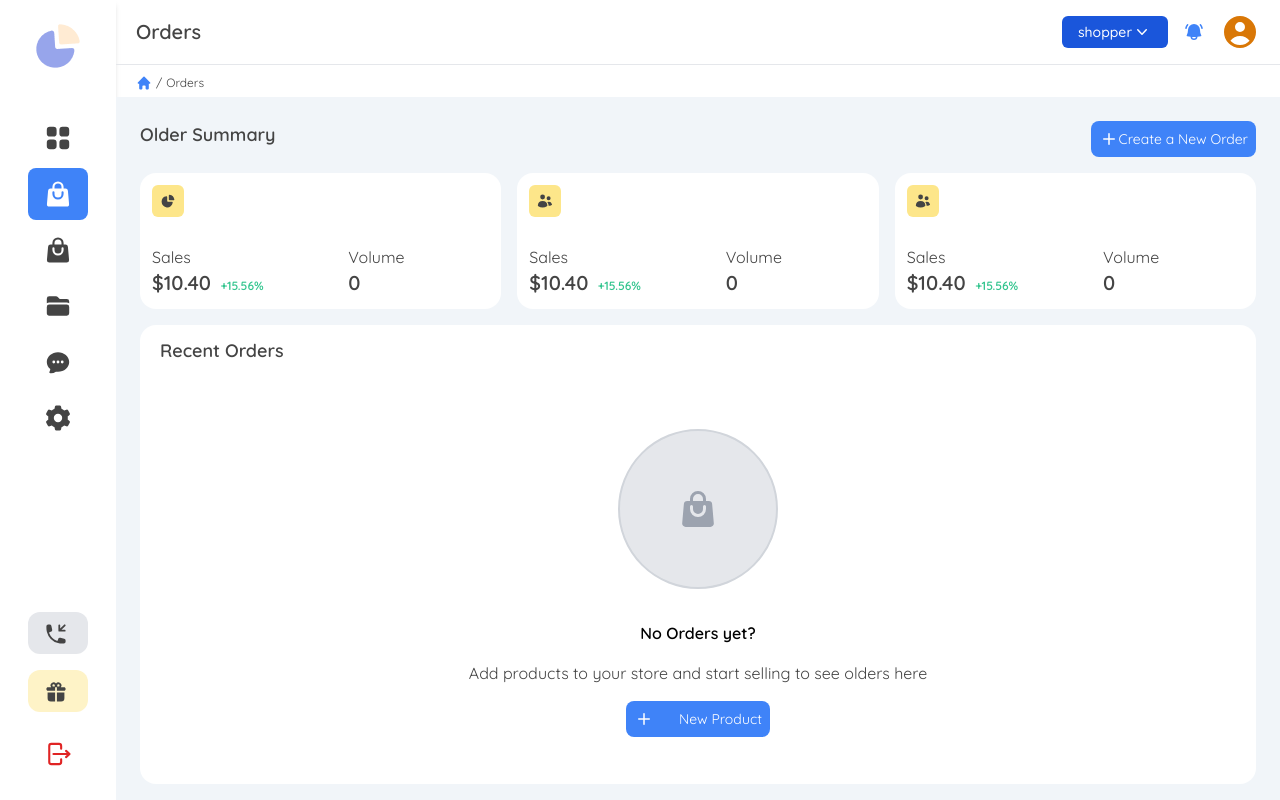
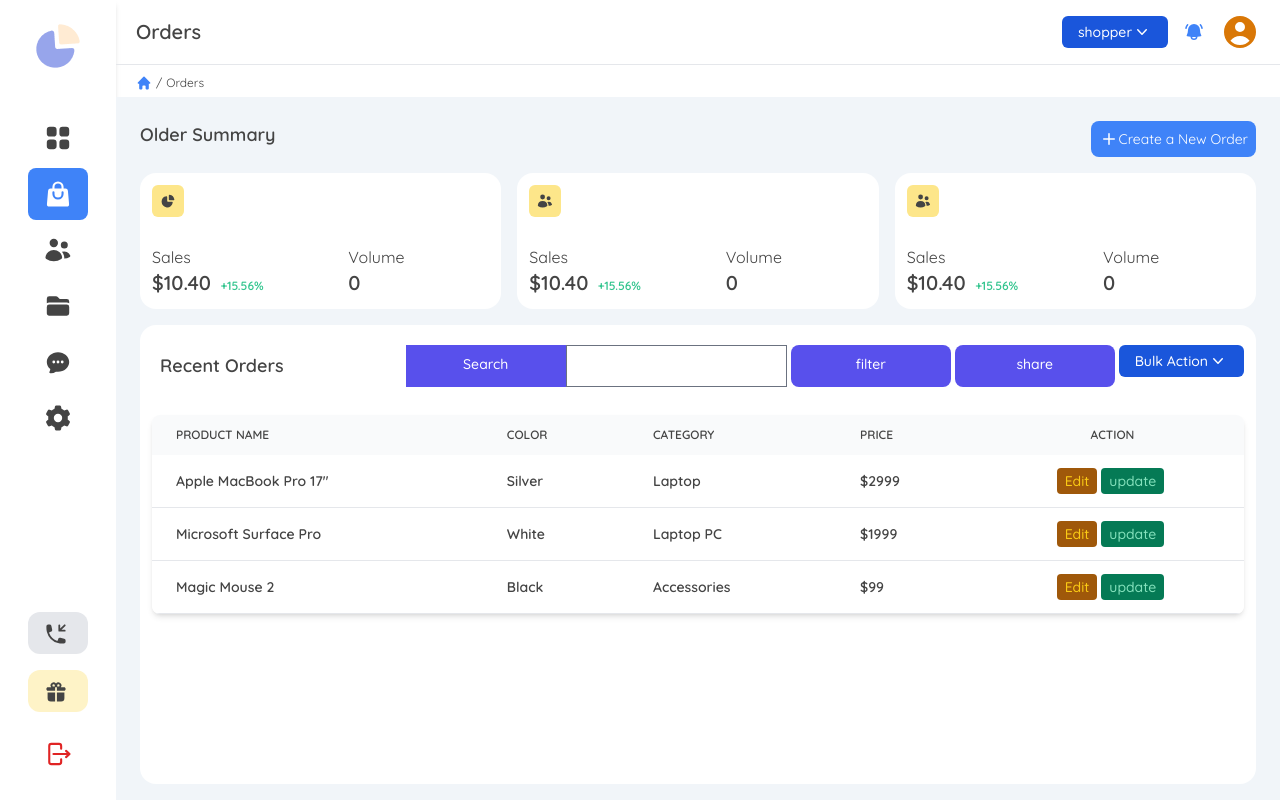
Before and after one commit to Ruan-Rita/Metrix-SaaS, a Next.js app in the folder client/: page /orders in a window 1280 px wide. Built offline with nearby package versions, Linux system fonts and the light colour scheme.

Commit message:
Client: add tables, some styles Page Orders

```diff
--- a/client/components/InfoCard/InfoCard.tsx
+++ b/client/components/InfoCard/InfoCard.tsx
@@ -7,12 +7,19 @@ interface IInfoCard {
     children: ReactNode
     bgIconColor?: string
     className?: string
+    rightSide?: boolean | ReactNode
     title?: String | ReactNode
     dropItems?: Array<string>
     onChangeDrop?: Function
     dropDownTheme?: ThemeColorDropDown
 }
-export default function InfoCard({ icon, bgIconColor, children, className, dropItems = [], title, onChangeDrop, dropDownTheme }: IInfoCard) {
+export default function InfoCard({ icon, bgIconColor, children, className, rightSide = false, dropItems = [], title, onChangeDrop, dropDownTheme }: IInfoCard) {
+    function renderRightSide() {
+        if (rightSide) return rightSide
+        return <>
+            {dropItems.length > 0 ? <Dropdown theme={dropDownTheme} items={dropItems} onChange={onChangeDrop} /> : null}
+        </>
+    }
     return (
         <div className={`p-3 flex bg-white rounded-2xl ${className}`} >
             <div className="flex-1 flex flex-col">
@@ -26,7 +33,7 @@ export default function InfoCard({ icon, bgIconColor, children, className, dropI
                         }
                         <h2 className="ml-2 font-bold text-lg">{title ? title : null}</h2>
                     </div>
-                    {dropItems.length > 0 ? <Dropdown theme={dropDownTheme} items={dropItems} onChange={onChangeDrop} /> : null}
+                    {renderRightSide()}
                 </div>
                 {children}
             </div>
--- a/client/components/SideBar/Index.tsx
+++ b/client/components/SideBar/Index.tsx
@@ -7,27 +7,41 @@ import {
     ArrowRightOnRectangleIcon,
     PhoneArrowDownLeftIcon,
     GiftIcon,
-    ChevronRightIcon
+    ChevronRightIcon,
+    UsersIcon
 } from "@heroicons/react/20/solid";
 
 import Image from "next/image";
 import { useRouter } from "next/router";
 import Logo from '../../public/images/logo.png'
 import ActiveLink from "../core/ActiveLink";
-import { useState } from 'react'
+import { useEffect, useState } from 'react'
 
 export default function SideBar() {
     const router = useRouter()
     const [isExpansive, setIsExpansive] = useState(false)
+
+    useEffect(() => {
+        if (localStorage.getItem('UserUI_isExpansive') == 'true') {
+            setIsExpansive(localStorage.getItem('UserUI_isExpansive') == 'true')
+            console.log('1 ruan - rita');
+        }
+    }, [])
 
     function _logout() {
         console.log("efetuou o logout")
         router.push('login')
     }
 
+    function handleIsExpansive() {
+        const newValue = !isExpansive
+        setIsExpansive(newValue)
+        localStorage.setItem('UserUI_isExpansive', 'true')
+    }
+
     return (
         <div className="flex-none flex flex-col px-7 py-5 h-screen shadow-md">
-            <section onClick={() => setIsExpansive(!isExpansive)} className={`mb-10 flex items-center cursor-pointer hover:scale-105 transition-all ${!isExpansive ? 'justify-center' : ''}`}>
+            <section onClick={() => handleIsExpansive()} className={`mb-10 flex items-center cursor-pointer hover:scale-105 transition-all ${!isExpansive ? 'justify-center' : ''}`}>
                 <Image src={Logo} alt="LOGO" />
                 {isExpansive ? <h5 className="text-lg font-bold ml-2">Metrix</h5> : ''}
             </section>
@@ -42,7 +56,7 @@ export default function SideBar() {
                         </ActiveLink>
                     </li>
                     <li className="mb-1">
-                        <ActiveLink href={'/customers'} icon={<ShoppingBagIcon />} label="Customers" justIcon={!isExpansive}>
+                        <ActiveLink href={'/customers'} icon={<UsersIcon />} label="Customers" justIcon={!isExpansive}>
                             <span className="bg-orange-300 w-7 h-7 text-center leading-7 ml-2 rounded-full"> 3 </span>
                         </ActiveLink>
                     </li>
--- a/client/components/Templates/Main.tsx
+++ b/client/components/Templates/Main.tsx
@@ -1,7 +1,7 @@
 import Header from "../Header";
 import SideBar from "../SideBar/Index";
 
-export default function MainTemplate ({children, title}) {
+export default function MainTemplate({ children, title }) {
 
     return (
         <main className="flex">
--- a/client/components/core/Dropdown/index.tsx
+++ b/client/components/core/Dropdown/index.tsx
@@ -15,6 +15,8 @@ export default function Dropdown({ items = [], label, onChange, theme }: IDropdo
 
     useEffect(() => {
         setIdDropdown(SimpleHash())
+        console.log('Label', label);
+
     }, [])
 
     useEffect(() => {
@@ -37,10 +39,16 @@ export default function Dropdown({ items = [], label, onChange, theme }: IDropdo
         },
     }
 
+    function renderValue() {
+        if (selected != -1) return items[selected]
+        if (label) return label
+        if (items.length > 0) return items[0]
+        return ''
+    }
     return (
         <div className='relative'>
             <button data-dropdown-toggle={idDropdown} className={`w-fit focus:ring-2 focus:outline-none font-medium rounded-md text-sm px-4 py-1.5 text-center inline-flex items-center ${themeColor[theme ? theme : ThemeColorDropDown.default].button}`} type="button">
-                {label ?? selected != -1 ? items[selected] : items.length > 0 ? items[0] : ''}
+                {renderValue()}
                 <ChevronDownIcon className={`ml-auto w-5 h-5 ${themeColor[theme ? theme : ThemeColorDropDown.default].icon}`} />
             </button>
             <div id={idDropdown} className="dropdown-container hidden z-10 w-44 bg-white rounded divide-y divide-gray-100 shadow dark:bg-gray-700 right-0 translate-x-0">
--- /dev/null
+++ b/client/components/core/TableBase/index.tsx
@@ -0,0 +1,51 @@
+interface ITable {
+    rows: object[],
+    titles: string[]
+}
+export default function TableBase({ rows, titles }: ITable) {
+
+    function renderTitles() {
+        return <>
+            {titles.map(item => (
+                <th scope="col" className="px-6 py-3">
+                    {item}
+                </th>
+            ))}
+            <th scope="col" className="px-6 py-3 text-center">
+                Action
+            </th>
+
+        </>
+    }
+
+    function renderRows() {
+        return rows.map(item => (
+            <tr className="bg-white border-b dark:bg-gray-800 dark:border-gray-700 hover:bg-gray-50 dark:hover:bg-gray-600">
+                {Object.values(item).map((item) => (
+                    <th scope="row" className="px-6 py-4">
+                        {item}
+                    </th>
+                ))}
+                <td className="px-6 py-4 text-center">
+                    <a href="#" className="mr-1 font-medium bg-yellow-600 px-2 py-1 rounded text-yellow-300 dark:text-yellow-500 hover:underline">Edit</a>
+                    <a href="#" className="mr-1 font-medium bg-green-600 px-2 py-1 rounded text-green-300 dark:text-green-500 hover:underline">update</a>
+                </td>
+            </tr>
+        ))
+    }
+
+    return (
+        <div className="relative overflow-x-auto shadow-md sm:rounded-lg">
+            <table className="w-full text-sm text-left text-gray-500 dark:text-gray-400">
+                <thead className="text-xs text-gray-700 uppercase bg-gray-50 dark:bg-gray-700 dark:text-gray-400">
+                    <tr>
+                        {renderTitles()}
+                    </tr>
+                </thead>
+                <tbody>
+                    {renderRows()}
+                </tbody>
+            </table>
+        </div>
+    )
+}
--- a/client/pages/orders/index.tsx
+++ b/client/pages/orders/index.tsx
@@ -1,11 +1,44 @@
 import { ChartPieIcon, PlusIcon, ShoppingBagIcon, UsersIcon } from "@heroicons/react/20/solid";
 import Image from "next/image";
+import Dropdown from "../../components/core/Dropdown";
+import SubmitButton from "../../components/core/Submit";
+import TableBase from "../../components/core/TableBase";
 import InfoCard from "../../components/InfoCard/InfoCard";
 import MainTemplate from "../../components/Templates/Main";
 
 export default function Home() {
-  const Orders = []
+  const Orders = ['item 1', 'item 2']
 
+  const titles = ['Product name', 'Color', 'Category', 'Price'];
+  const rows = [{
+    'Product name': 'Apple MacBook Pro 17"',
+    'Color': 'Silver',
+    'Category': 'Laptop',
+    'Price': '$2999',
+  }, {
+    'Product name': 'Microsoft Surface Pro',
+    'Color': 'White',
+    'Category': 'Laptop PC',
+    'Price': '$1999	',
+  }, {
+    'Product name': 'Magic Mouse 2',
+    'Color': 'Black',
+    'Category': 'Accessories',
+    'Price': '$99',
+  }];
+
+  function renderMenuRecentOrders() {
+    return (<div className="flex gap-1">
+      <div className="flex">
+        <SubmitButton label="Search" className="rounded-none" />
+        <input type="search" />
+      </div>
+      <SubmitButton label="filter" />
+      <SubmitButton label="share" />
+      <Dropdown items={['item 1', 'item 2', 'item 3']} label={'Bulk Action'} />
+
+    </div>)
+  }
   return (
     <MainTemplate title="Orders">
       <section className="flex flex-col h-full pb-4">
@@ -54,7 +87,7 @@ export default function Home() {
             </div>
           </InfoCard>
         </div>
-        <InfoCard title="Recent Orders" className="mt-4 flex-grow">
+        <InfoCard title="Recent Orders" className="mt-4 flex-grow py-5" rightSide={renderMenuRecentOrders()}>
           {Orders.length <= 0 ?
             <div className="flex flex-col justify-center flex-wrap flex-1">
               <div className="w-40 h-40 rounded-full border-2 border-gray-300 bg-gray-200 flex justify-center content-center mx-auto">
@@ -65,7 +98,7 @@ export default function Home() {
               <button className="mx-auto flex justify-between w-36 bg-blue-500 hover:bg-blue-700 rounded-lg px-2 py-2 content-center text-sm text-white"><PlusIcon className="fill-white" width={20} />New Product</button>
             </div> :
             <div>
-
+              <TableBase titles={titles} rows={rows} />
             </div>}
         </InfoCard>
       </section>
```
Also changed, not shown: client/components/core/Submit/index.tsx (+3 -5 lines).
